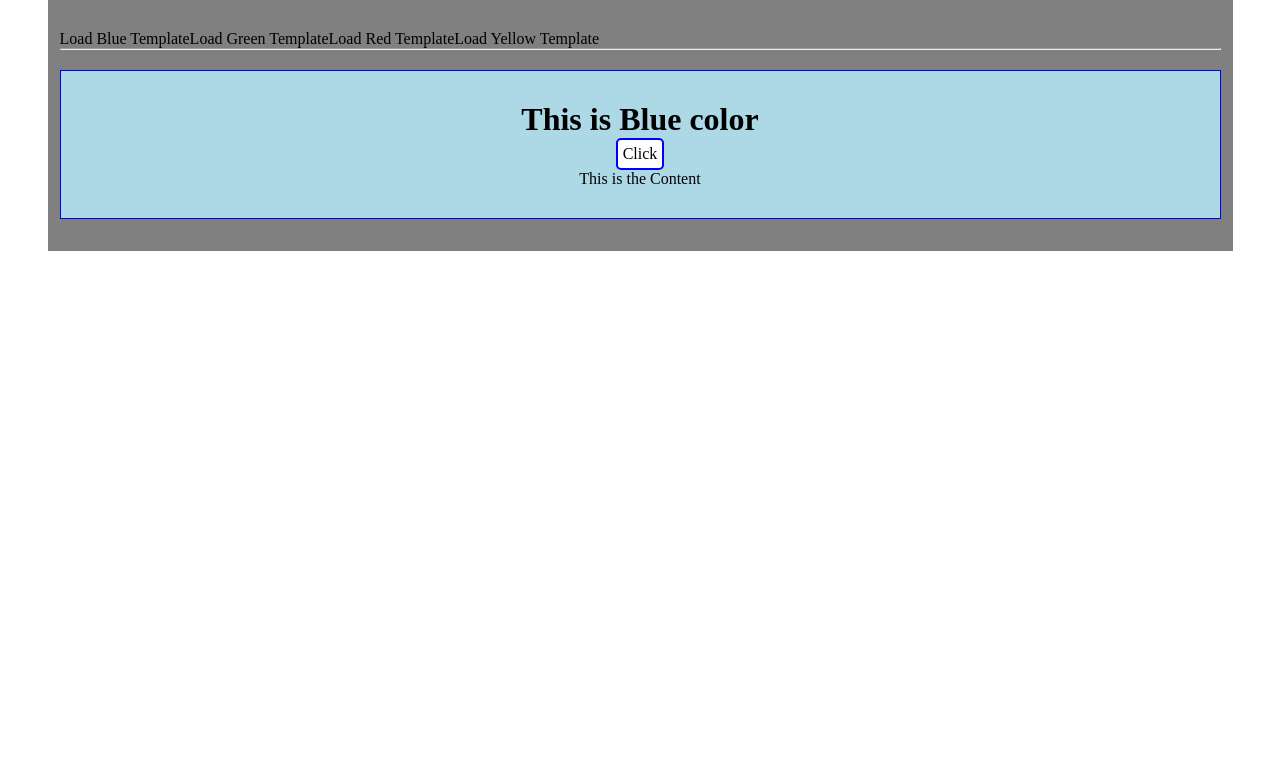
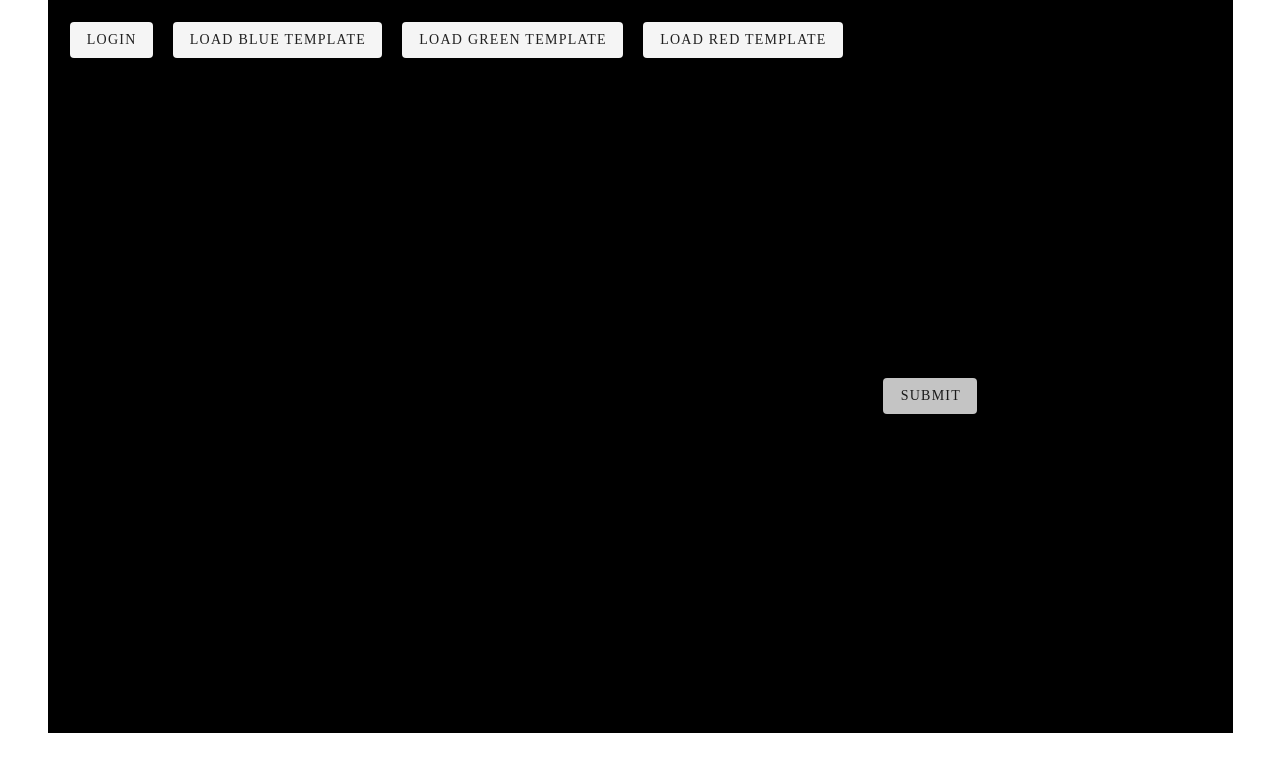
Before and after one commit to TREX1883/final-vue-project-Daniel-Purrington, a Vue app: page / in a window 1280 px wide. Shown: the top 772 px of the page. Built offline with nearby package versions, Linux system fonts and the light colour scheme; what vue-resource would draw is missing.

Commit message:
working on Login component

```diff
--- a/src/App.vue
+++ b/src/App.vue
@@ -3,12 +3,12 @@
     <div class="container">
         <div class="row">
             <div class="col-lg-12">
-                <br>
-                <button class="btn btn-primary" @click="selectedComponent = 'appBlue'">Load Blue Template</button>
-                <button class="btn btn-success" @click="selectedComponent = 'appGreen'">Load Green Template</button>
-                <button class="btn btn-danger" @click="selectedComponent = 'appRed'">Load Red Template</button>
-                <button class="btn btn-explosion" @click="selectedComponent = 'appYellow'">Load Yellow Template</button>
-                <hr>
+                <v-btn class="btn btn-explosion" @click="selectedComponent = 'appLogin'">Login</v-btn>
+                <v-btn class="btn btn-primary" @click="selectedComponent = 'appBlue'">Load Blue Template</v-btn>
+                <v-btn class="btn btn-success" @click="selectedComponent = 'appGreen'">Load Green Template</v-btn>
+                <v-btn class="btn btn-danger" @click="selectedComponent = 'appRed'">Load Red Template</v-btn>
+
+                <!-- <hr> -->
                 <component :is="selectedComponent">
                     <p>This is the Content</p>
                 </component>
@@ -30,19 +30,19 @@
     import Blue from './components/Blue.vue';
     import Green from './components/Green.vue';
     import Red from './components/Red.vue';
-    import Yellow from './components/Yellow.vue';
+    import Login from './components/Login.vue';
 
     export default {
         data: function() {
           return {
-              selectedComponent: 'appBlue'
+              selectedComponent: 'appLogin'
           }
         },
         components: {
             appBlue: Blue,
             appGreen: Green,
             appRed: Red,
-            appYellow: Yellow,
+            appLogin: Login,
             // Servers,
             // 'app-server-details': ServerDetails
         }
@@ -50,7 +50,10 @@
 </script>
 
 <style scope>
-.container {
- background-color: gray;
-}
+    .container {
+        background-color: black;
+    }
+    .btn {
+        margin: 10px;
+    }
 </style>
--- /dev/null
+++ b/src/components/Login.vue
@@ -0,0 +1,83 @@
+<template>
+            <v-img
+              src="@/images/Login-background.jpg">
+
+            <v-row>
+                <v-col class="center" align="center">
+
+                    <!-- <div class="name">Jonathan Lee</div> -->
+                    <!-- <v-form>Name</v-form> -->
+                    <!-- <div class="email">heyfromjonathan@gmail.com</div> -->
+                    <div class="form-group">
+                   <label>UserName</label>
+                   <input type="text" class="form-control-2" v-model="user.username">
+               </div>
+                <div class="form-group">
+                   <label>E-mail</label>
+                   <input type="text" class="form-control-2" v-model="user.email">
+               </div>
+                    <v-btn class="submit" @click="submit" >Submit</v-btn>
+                </v-col>
+            </v-row>
+
+            </v-img>
+</template>
+
+<script>
+ export default {
+     data() {
+         return {
+            user: {
+                username: '',
+                email: ''
+            }
+         };
+     },
+     methods: {
+         submit() {
+            //  console.log(this.user);
+         }
+     }
+ }
+</script>
+
+<style scoped>
+    .center {
+        margin: 250px 0px 0px 0px;
+    }
+    /* .form-control {
+        padding: 10px;
+        background: black;
+        opacity: .5;
+        border-radius: 5px;
+    } */
+    .form-control-2 {
+        margin: 6px;
+        background: black;
+        opacity: .3;
+        border-radius: 5px;
+        width: 150px;
+    }
+    .submit {
+        opacity: .8;
+    }
+    /* .img {
+        max-width: 10%;
+    } */
+    /* .name { */
+        /* margin: 50%; */
+    /* } */
+    /* div { */
+        /* max-width: 100%; */
+        /* height: 500px; */
+        /* color: white; */
+        /* background-image: url('images/Login-background') */
+    /* } */
+    /* div {
+        border: 1px solid yellow;
+        background-color: lightyellow;
+        padding: 30px;
+        margin: 20px auto;
+        text-align: center
+    } */
+</style>
--- a/src/components/Red.vue
+++ b/src/components/Red.vue
@@ -1,7 +1,41 @@
 <template>
-    <div>
-        <slot></slot>
+    <div class="container"
+    :style="{
+        backgroundImage: 'url(' + require('@/images/Login-background.jpg') + ')'
+    }"
+    >
+    <!-- <img id="background-image" src="/image/Login-background" alt="mtg background"> -->
+       <div class="row">
+           <div class="col-xs-12 col-sm-8 col-sm-offset-2 col-md-6 col-md-offset-3">
+               <h1>Http</h1>
+               <div class="form-group">
+                   <label>UserName</label>
+                   <input type="text" class="form-control" v-model="user.username">
+               </div>
+                <div class="form-group">
+                   <label>Mail</label>
+                   <input type="text" class="form-control" v-model="user.email">
+               </div>
+                <V-btn class="btn btn-primary" @click="submit">Submit</v-btn>
+                <!-- <v-btn class="btn btn-primary">test </v-btn> -->
+           </div>
+       </div>
     </div>
+
+
+
+            <!-- <v-row align="center" class="lightbox white--text pa-2 fill-height">
+                <v-col>
+                    <div class="name" align="center">Jonathan Lee</div>
+                    <div class="email">heyfromjonathan@gmail.com</div>
+                </v-col>
+            </v-row> -->
+
+
+
+
+
+
 </template>
 
 <script>
--- a/src/components/Yellow.vue
+++ /dev/null
@@ -1,47 +0,0 @@
-<template>
-    <div class="container">
-       <div class="row">
-           <div class="col-xs-12 col-sm-8 col-sm-offset-2 col-md-6 col-md-offset-3">
-               <h1>Http</h1>
-               <div class="form-group">
-                   <label>UserName</label>
-                   <input type="text" class="form-control" v-model="user.username">
-               </div>
-                <div class="form-group">
-                   <label>Mail</label>
-                   <input type="text" class="form-control" v-model="user.email">
-               </div>
-                <V-btn class="btn btn-primary" @click="submit">Submit</v-btn>
-                <!-- <v-btn class="btn btn-primary">test </v-btn> -->
-           </div>
-       </div>
-    </div>
-</template>
-
-<script>
- export default {
-     data() {
-         return {
-            user: {
-                username: '',
-                email: ''
-            }
-         };
-     },
-     methods: {
-         submit() {
-            //  console.log(user);
-         }
-     }
- }
-</script>
-
-<style scoped>
-    /* div {
-        border: 1px solid yellow;
-        background-color: lightyellow;
-        padding: 30px;
-        margin: 20px auto;
-        text-align: center
-    } */
-</style>
```
Also changed, not shown: src/images/Login-background.jpg (added).
